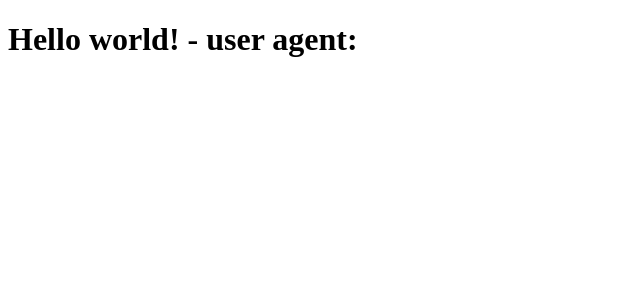
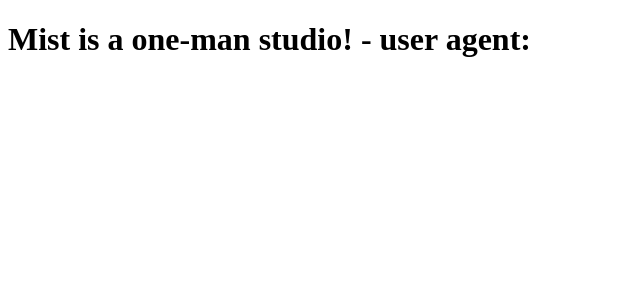
Before and after one commit to eivindml/mist-web, a Next.js app: page / in a window 1280 px wide. Shown: the top 300 px of the page, without its empty margins (0-640 px from the left). Built offline with nearby package versions, Linux system fonts and the light colour scheme.

Commit message:
Update hero copy

```diff
--- a/pages/index.tsx
+++ b/pages/index.tsx
@@ -1,7 +1,7 @@
 import { NextPage } from 'next';
 
 const Home: NextPage<{ userAgent: string }> = ({ userAgent }) => (
-  <h1>Hello world! - user agent: {userAgent}</h1>
+  <h1>Mist is a one-man studio! - user agent: {userAgent}</h1>
 );
 
 Home.getInitialProps = async ({ req }) => {
```
